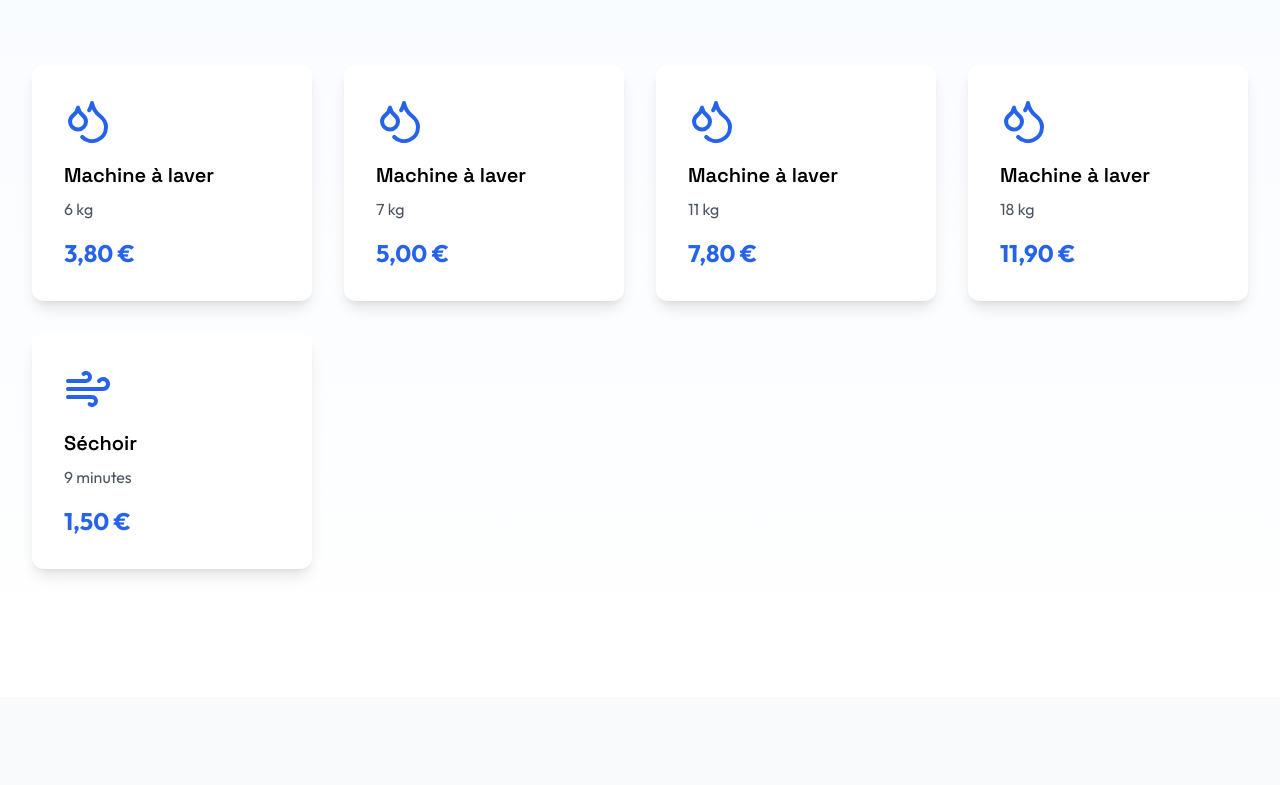
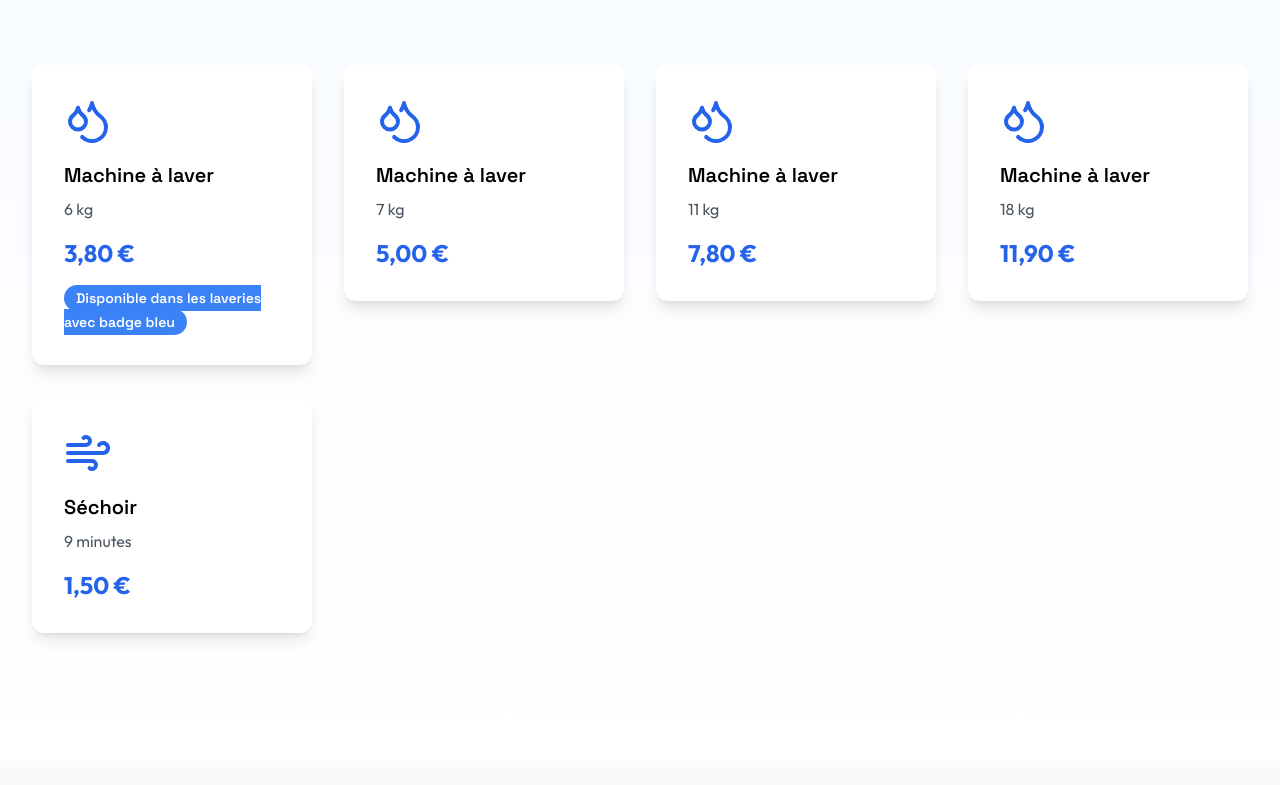
Before and after one commit to blebar25/lavexpress, a React (Vite) app: page / in a window 1280 px wide. Shown: the part 1039-1824 px from the top of the page. Built offline with nearby package versions, Linux system fonts and the light colour scheme.

Commit message:
feat: ajout d'un badge explicatif sur la carte des machines 6kg

```diff
--- a/src/App.tsx
+++ b/src/App.tsx
@@ -491,6 +491,13 @@ export default function App() {
                     <h3 className="text-xl font-semibold mb-2">{item.type}</h3>
                     <p className="text-gray-600 mb-4">{item.capacity}</p>
                     <p className="text-2xl font-bold text-blue-600">{item.price}</p>
+                    {item.capacity === '6 kg' && (
+                      <div className="mt-4">
+                        <span className="bg-blue-500 text-white px-3 py-1 rounded-full text-sm font-semibold">
+                          Disponible dans les laveries avec badge bleu
+                        </span>
+                      </div>
+                    )}
                   </div>
                 </motion.div>
               ))}
```
